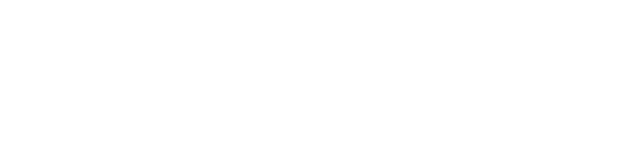
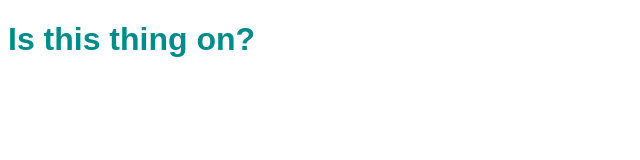
Before and after one commit to liammtech/odin-sign-up-form, a plain HTML site: page index.html in a window 1280 px wide. Shown: the whole page, without its empty margins (0-640 px from the left). Drawn offline with Linux system fonts and the light colour scheme.

```diff
--- a/index.html
+++ b/index.html
@@ -8,6 +8,6 @@
     <title>Odin Sign-up Form</title>
 </head>
 <body>
-
+    <h1>Is this thing on?</h1>
 </body>
 </html>
--- a/style.css
+++ b/style.css
@@ -0,0 +1,9 @@
+@font-face {
+    font-family: 'Orbitron-Bold';
+    src: url(./assets/fonts/Orbitron-Bold.ttf);
+}
+
+:root {
+    font-family: Arial, Helvetica, sans-serif;
+    color:darkcyan
+}
```
Also changed, not shown: assets/fonts/Orbitron-Black.ttf (added), assets/fonts/Orbitron-Bold.ttf (added), assets/fonts/Orbitron-ExtraBold.ttf (added), assets/fonts/Orbitron-Medium.ttf (added), assets/fonts/Orbitron-Regular.ttf (added), assets/fonts/Orbitron-SemiBold.ttf (added), assets/images/sign-up-form.png (added).
